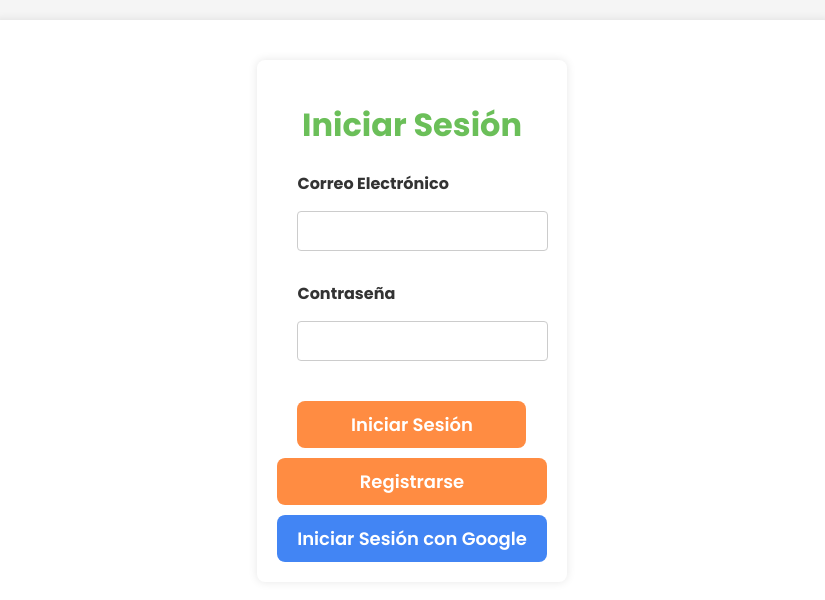
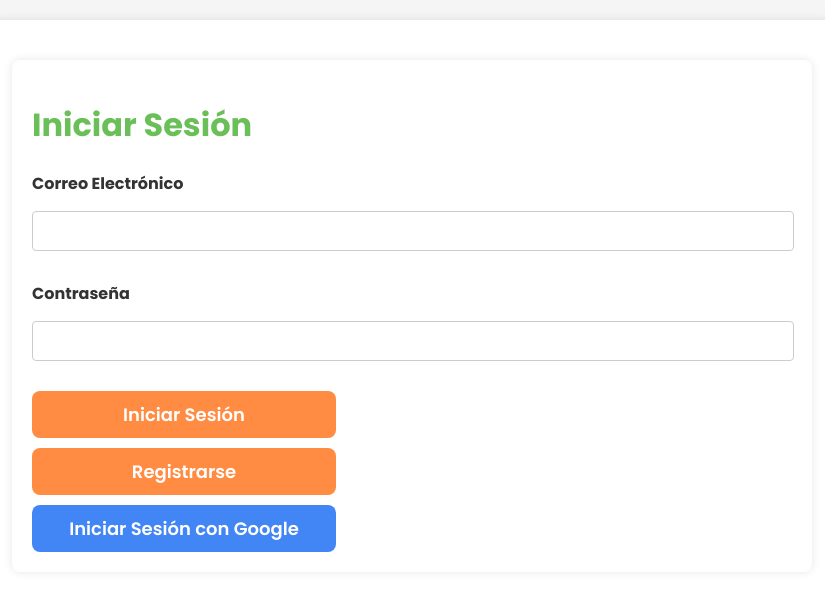
Before and after one commit to ToniCo99/App_educacion, a React (Create React App) app: page / in a window 1280 px wide. Shown: the top 600 px of the page, without its empty margins (228-1053 px from the left). Built offline with nearby package versions, Linux system fonts and the light colour scheme; no server answers.

Commit message:
mejorado bug css

```diff
--- a/src/styles/GeneralStyles.css
+++ b/src/styles/GeneralStyles.css
@@ -1,3 +1,5 @@
+/* Estilos generales */
+
 @import url('https://fonts.googleapis.com/css2?family=Poppins:wght@400;600;700&family=Roboto:wght@400&display=swap');
 
 body {
@@ -10,15 +12,13 @@ body {
 }
 
 .container {
-  max-width: 800px;
-  margin: 20px auto;
+  max-width: 1000px; /* Ajustar el ancho máximo */
+  margin: 20px auto; /* Centrar horizontalmente */
   padding: 20px;
   background-color: #FFFFFF;
   border-radius: 8px;
   box-shadow: 0 0 10px rgba(0, 0, 0, 0.1);
-  display: flex;
-  flex-direction: column;
-  align-items: center; /* Centrar el contenido horizontalmente */
+  overflow: hidden; /* Evitar el desbordamiento horizontal */
 }
 
 h1, h2, h3 {
@@ -50,7 +50,8 @@ button {
   cursor: pointer;
   transition: background-color 0.3s, transform 0.3s;
   margin-top: 10px;
-  width: 100%; /* Asegurarse de que los botones sean del mismo tamaño */
+  display: block;
+  width: 40%; /* Asegurar que los botones se ajusten al contenedor */
 }
 
 button:hover {
@@ -59,7 +60,7 @@ button:hover {
 }
 
 input, select {
-  width: 100%;
+  width: calc(100% - 20px); /* Ajustar el ancho para evitar el desbordamiento */
   padding: 10px;
   margin: 10px 0;
   font-size: 16px;
@@ -72,7 +73,6 @@ input[type="radio"] {
 }
 
 .form-group {
-  width: 100%; /* Asegurarse de que los campos del formulario sean del mismo tamaño */
   margin-bottom: 20px;
 }
 
@@ -193,6 +193,7 @@ input[type="radio"] {
   justify-content: space-between;
   align-items: center;
   margin-bottom: 20px;
+  width: 100%; /* Asegurar que la cabecera ocupe todo el ancho */
 }
 
 .user-id {
@@ -246,6 +247,7 @@ input[type="text"], input[type="email"], input[type="password"] {
   padding: 10px;
   font-size: 16px;
   color: #333333;
+  width: calc(100% - 20px); /* Ajustar el ancho para evitar el desbordamiento */
 }
 
 .search-container {
@@ -256,7 +258,7 @@ input[type="text"], input[type="email"], input[type="password"] {
 }
 
 .search-input {
-  flex: 1 1 15px;
+  flex: 1 1 300px;
   padding: 8px;  /* Ajusta el padding para reducir la altura */
   margin-bottom: 10px;
   font-size: 16px;
@@ -299,6 +301,8 @@ input[type="text"], input[type="email"], input[type="password"] {
   justify-content: space-between;
   align-items: center;
   transition: background-color 0.3s;
+  width: 100%;
+  box-sizing: border-box; /* Incluir el padding y borde dentro del ancho y alto */
 }
 
 .card:hover {
@@ -320,6 +324,7 @@ input[type="text"], input[type="email"], input[type="password"] {
   align-items: center;
   gap: 10px;
   margin-top: 20px;
+  width: 100%;
 }
 
 .google-sign-in-button {
@@ -327,15 +332,62 @@ input[type="text"], input[type="email"], input[type="password"] {
   font-size: 18px;
   font-weight: 600;
   color: #FFFFFF;
-  background-color: #4285F4; /* Azul de Google */
+  background-color: #4285F4;
   border: none;
   border-radius: 8px;
   padding: 10px 20px;
   cursor: pointer;
   transition: background-color 0.3s, transform 0.3s;
+  margin-top: 10px;
 }
 
 .google-sign-in-button:hover {
   background-color: #357AE8;
   transform: scale(1.05);
 }
+
+.logout-button {
+  background-color: #FF8C42;
+  color: #FFFFFF;
+  border: none;
+  border-radius: 4px;
+  padding: 8px 16px;
+  cursor: pointer;
+  transition: background-color 0.3s, transform 0.3s;
+  margin-left: auto; /* Mueve el botón a la derecha */
+}
+
+.logout-button:hover {
+  background-color: #e67735;
+  transform: scale(1.05);
+}
+
+@media (min-width: 1024px) {
+  .container {
+    max-width: 800px;
+  }
+}
+
+@media (max-width: 600px) {
+  .container {
+    max-width: 95%;
+    padding: 10px;
+  }
+
+  .search-input {
+    flex: 1 1 100%;
+  }
+
+  .search-button {
+    margin-left: 0;
+    margin-top: 10px;
+  }
+
+  .button-group {
+    flex-direction: column;
+  }
+
+  button {
+    width: 100%;
+  }
+}
```
